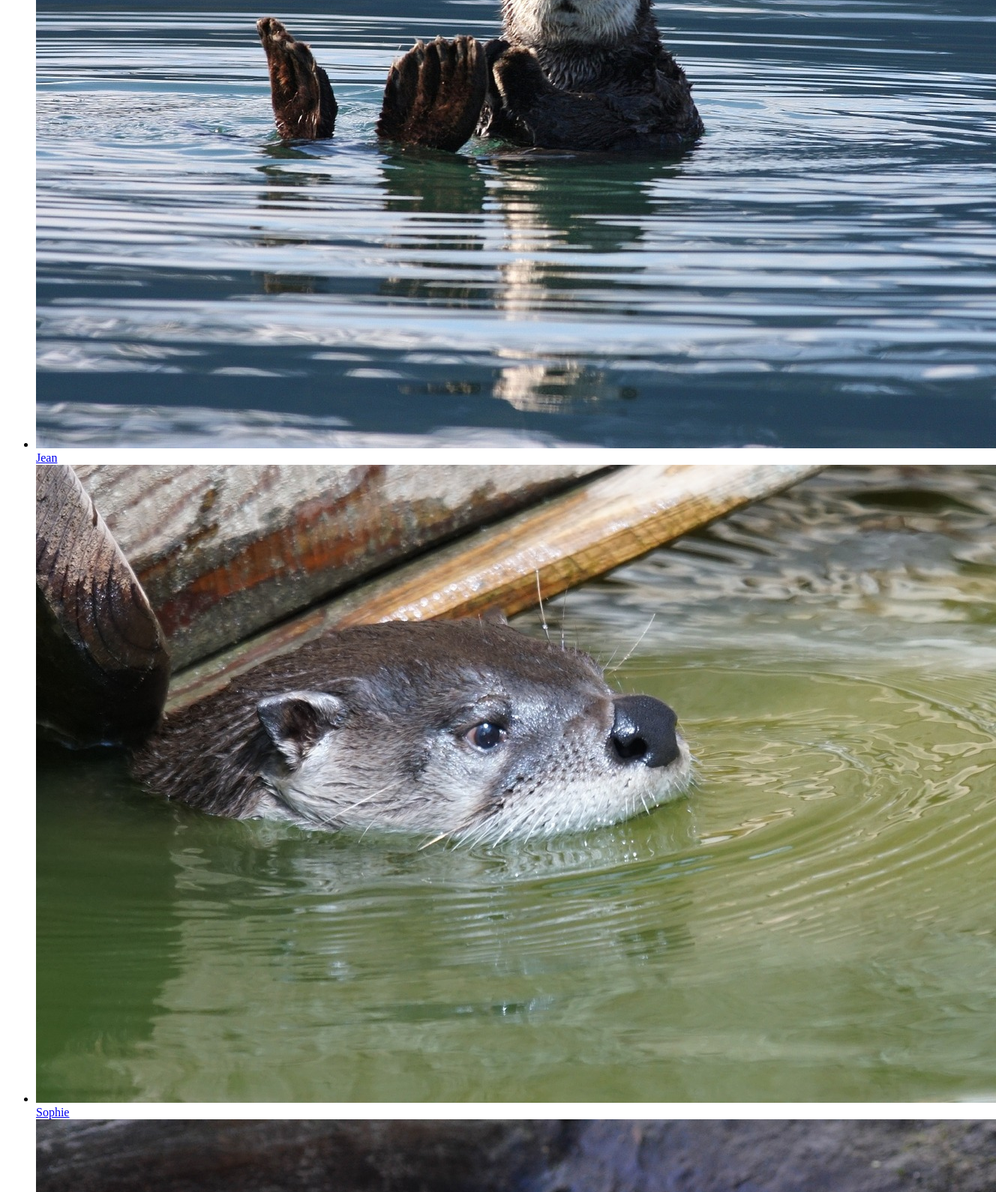
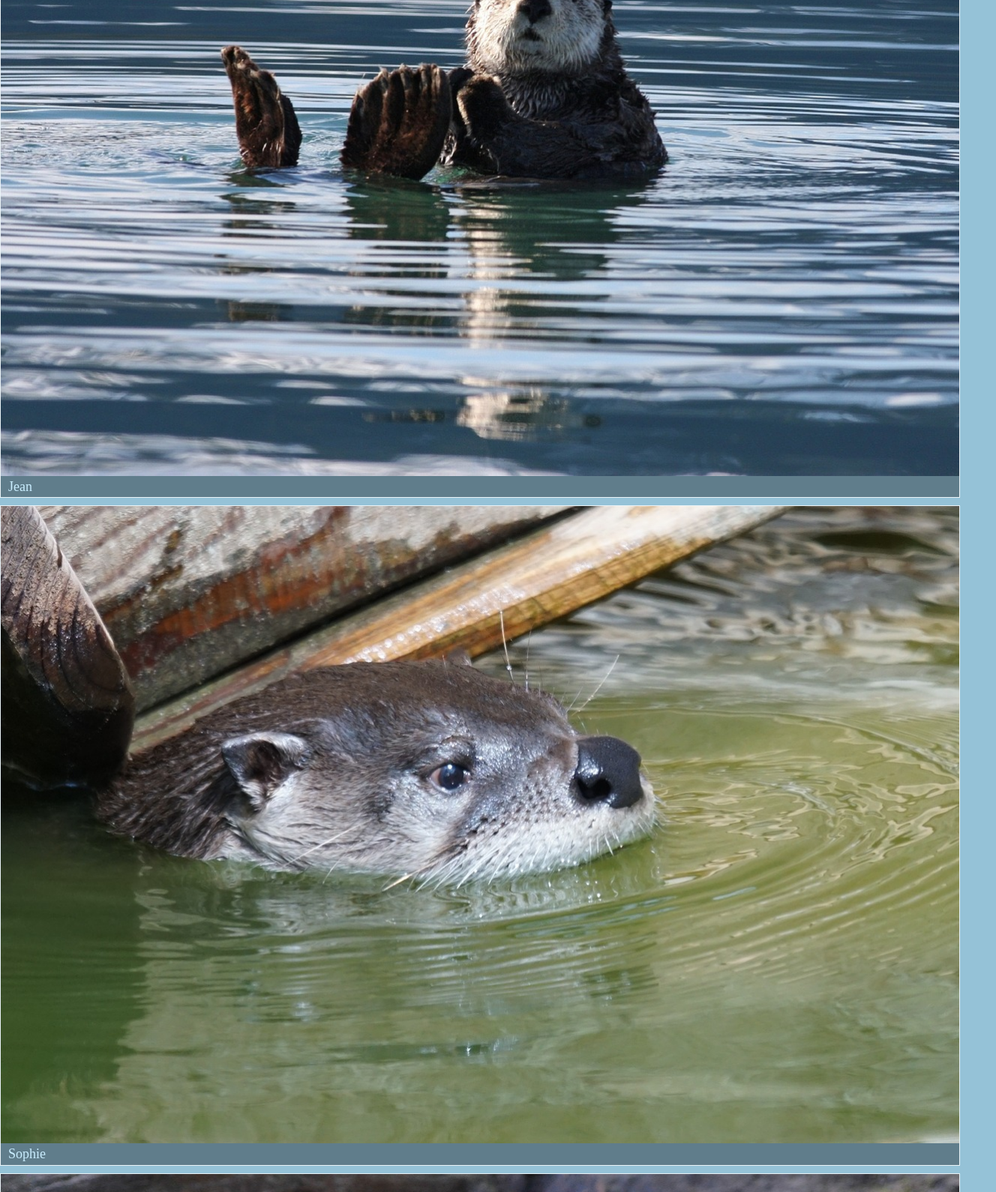
Before and after one commit to fearandtrembling/Ottergram, a plain HTML site: page index.html in a window 1280 px wide. Shown: the part 1210-2800 px from the top of the page at 75% size, 1328 px wide, since content can reach past the window. Drawn offline with nearby package versions, Linux system fonts and the light colour scheme.

Commit message:
end of styles

```diff
--- a/index.html
+++ b/index.html
@@ -4,41 +4,45 @@
 <head>
     <meta charset="utf-8">
     <title>ottergram</title>
+    <link rel="stylesheet" href="https://cdnjs.cloudflare.com/ajax/libs/normalize/5.0.0/normalize.min.css">
     <link rel="stylesheet" href="/stylesheets/styles.css">
+    <link rel="shortcut icon" href="/favicon.ico" type="image/x-icon">
+    <link rel="icon" href="/favicon.ico" type="image/x-icon">
+    <link href="https://fonts.googleapis.com/css?family=Lobster|Raleway" rel="stylesheet">
 </head>
 
 <body>
     <header>
-        <h1>ottergram</h1>
-        <ul>
-            <li>
+        <h1 class="logo-text">ottergram</h1>
+        <ul class="thumbnail-list">
+            <li class="thumbnail-item">
                 <a href="#">
-                    <img src="imgs/otter1.jpg" alt="François">
-                    <span>François</span>
+                    <img class="thumbnail-image" src="imgs/otter1.jpg" alt="François">
+                    <span class="thumbnail-title">François</span>
                 </a>
             </li>
-            <li>
+            <li class="thumbnail-item">
                 <a href="#" alt="Jean">
-                    <img src="imgs/otter2.jpg" alt="Jean">
-                    <span>Jean</span>
+                    <img class="thumbnail-image" src="imgs/otter2.jpg" alt="Jean">
+                    <span class="thumbnail-title">Jean</span>
                 </a>
             </li>
-            <li>
+            <li class="thumbnail-item">
                 <a href="#" alt="Sophie">
-                    <img src="imgs/otter3.jpg" alt="Sophie">
-                    <span>Sophie</span>
+                    <img class="thumbnail-image" src="imgs/otter3.jpg" alt="Sophie">
+                    <span class="thumbnail-title">Sophie</span>
                 </a>
             </li>
-            <li>
+            <li class="thumbnail-item">
                 <a href="#" alt="Lucas">
-                    <img src="imgs/otter4.jpg" alt="Lucas">
-                    <span>Lucas</span>
+                    <img class="thumbnail-image" src="imgs/otter4.jpg" alt="Lucas">
+                    <span class="thumbnail-title">Lucas</span>
                 </a>
             </li>
-            <li>
+            <li class="thumbnail-item">
                 <a href="#" alt="Tisserand">
-                    <img src="imgs/otter5.jpg" alt="Tisserand">
-                    <span>Tisserand</span>
+                    <img class="thumbnail-image" src="imgs/otter5.jpg" alt="Tisserand">
+                    <span class="thumbnail-title">Tisserand</span>
                 </a>
             </li>
 
--- a/stylesheets/styles.css
+++ b/stylesheets/styles.css
@@ -0,0 +1,48 @@
+body {
+  font-size: 10px;
+  background: rgb(149, 194, 215);
+}
+
+a {
+  text-decoration: none;
+}
+
+.logo-text {
+  background: white;
+
+  text-align: center;
+  text-transform: uppercase;
+  font-size: 40px;
+  font-family: 'Lobster', cursive;
+}
+
+.thumbnail-item + .thumbnail-item {
+  margin-top: 10px;
+}
+
+.thumbnail-list {
+  list-style: none;
+  padding: 0;
+}
+
+.thumbnail-item {
+  display: block;
+  border: 1px solid rgb(100%, 100%, 100%);
+  border: 1px  solid rgba(100%, 100%, 100%, 0.8);
+}
+
+.thumbnail-title {
+    display: block;
+    margin: 0;
+    padding: 4px 10px;
+
+    background: rgb(96, 125, 139);
+    color: rgb(202, 238, 255);
+
+    font-size: 18px;
+}
+
+.thumbnail-image {
+  display: block;
+  width: 100%;
+}
```
Also changed, not shown: favicon.ico (added), 1 other file.
